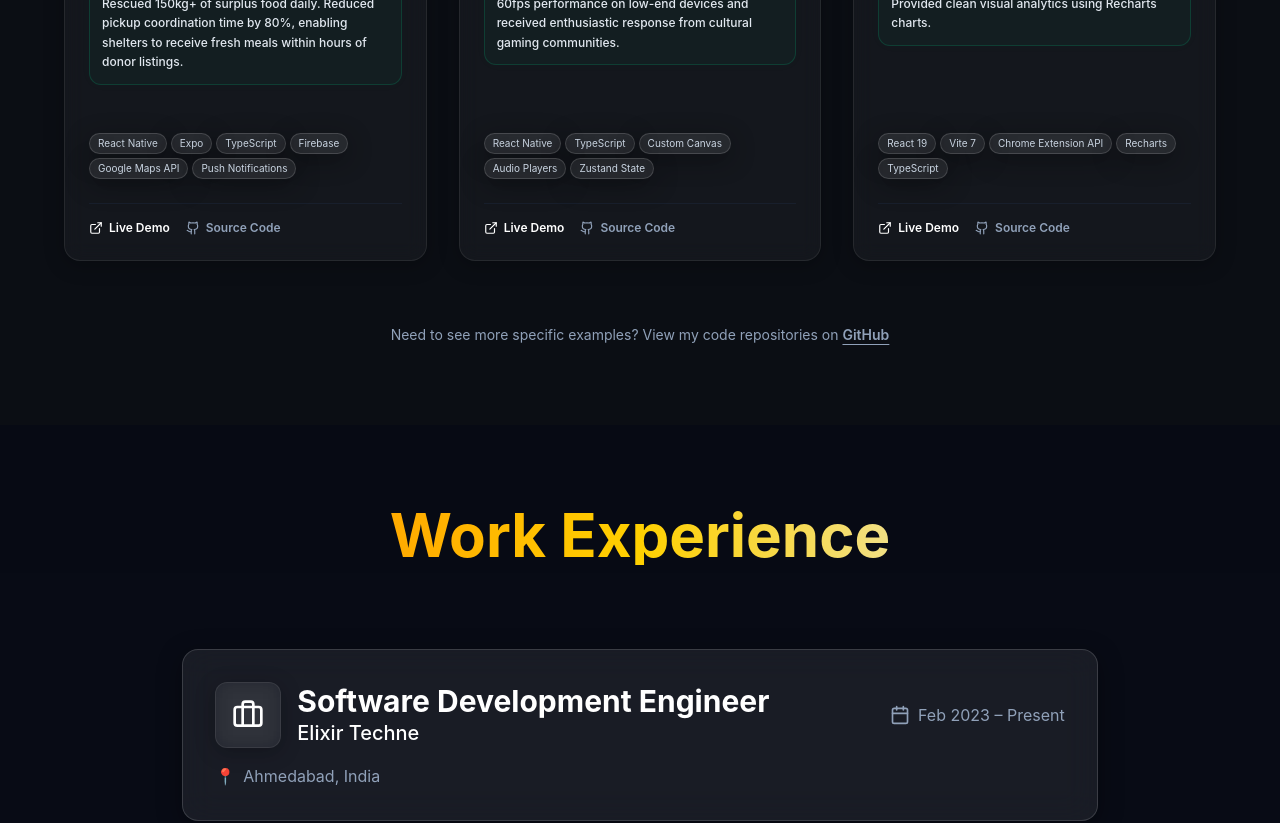
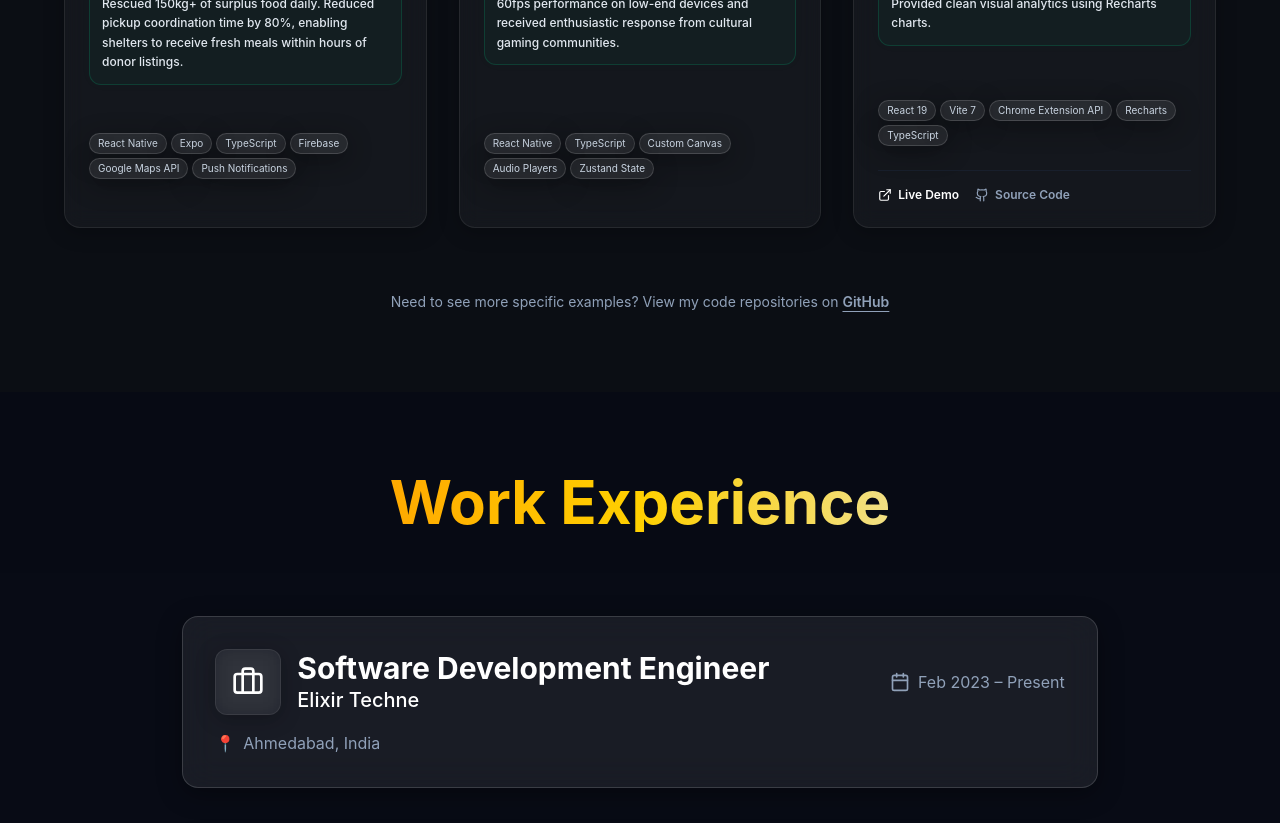
Before and after one commit to dhruv-hingol/p-portfolio, a React (Vite) app: page / in a window 1280 px wide. Shown: the part 4000-4823 px from the top of the page. Built offline with nearby package versions, Linux system fonts and the light colour scheme.

Commit message:
Fixed contact input field icon alignment.

```diff
--- a/src/components/Contact.tsx
+++ b/src/components/Contact.tsx
@@ -1,7 +1,7 @@
 import { useState } from "react";
 import { motion, AnimatePresence } from "framer-motion";
 import { useInView } from "react-intersection-observer";
-import { Mail, Phone, MapPin, Send, Linkedin, Github, CheckCircle2, Loader2, Calendar } from "lucide-react";
+import { Mail, Phone, MapPin, Send, Linkedin, Github, CheckCircle2, Loader2, MessageSquare, ChevronDown } from "lucide-react";
 
 export default function Contact() {
   const [ref, inView] = useInView({
@@ -263,12 +263,13 @@ export default function Contact() {
                         <label htmlFor="service" className="text-xs font-semibold text-slate-300 uppercase tracking-wider">
                           Service Needed
                         </label>
+                        <div className="relative">
                           <select
                             id="service"
                             name="service"
                             value={formData.service}
                             onChange={handleChange}
-                          className="w-full bg-slate-950/60 border border-slate-800/80 focus:border-primary-500 focus:outline-none rounded-xl px-4 py-3 text-sm text-white transition-all duration-300"
+                            className="w-full appearance-none bg-slate-950/60 border border-slate-800/80 focus:border-primary-500 focus:outline-none rounded-xl pl-4 pr-12 py-3 text-sm text-white transition-all duration-300"
                           >
                             <option value="Mobile App (React Native)" className="bg-slate-950">Mobile App (React Native)</option>
                             <option value="Web App (React/Next.js)" className="bg-slate-950">Web App (React/Next.js)</option>
@@ -282,6 +283,8 @@ export default function Contact() {
                             <option value="Progressive Web App (PWA)" className="bg-slate-950">Progressive Web App (PWA)</option>
                             <option value="Other" className="bg-slate-950">Other (Write Custom Service...)</option>
                           </select>
+                          <ChevronDown className="absolute right-5 top-1/2 -translate-y-1/2 w-4 h-4 text-slate-400 pointer-events-none" />
+                        </div>
                         <AnimatePresence>
                           {formData.service === "Other" && (
                             <motion.div
@@ -308,12 +311,13 @@ export default function Contact() {
                         <label htmlFor="budget" className="text-xs font-semibold text-slate-300 uppercase tracking-wider">
                           Estimated Budget Tier
                         </label>
+                        <div className="relative">
                           <select
                             id="budget"
                             name="budget"
                             value={formData.budget}
                             onChange={handleChange}
-                          className="w-full bg-slate-950/60 border border-slate-800/80 focus:border-primary-500 focus:outline-none rounded-xl px-4 py-3 text-sm text-white transition-all duration-300"
+                            className="w-full appearance-none bg-slate-950/60 border border-slate-800/80 focus:border-primary-500 focus:outline-none rounded-xl pl-4 pr-12 py-3 text-sm text-white transition-all duration-300"
                           >
                             <option value="Under $1,000" className="bg-slate-950">Under $1,000</option>
                             <option value="$1,000 - $2,500" className="bg-slate-950">$1,000 - $2,500</option>
@@ -325,6 +329,8 @@ export default function Contact() {
                             <option value="$25,000+" className="bg-slate-950">$25,000+ (Enterprise)</option>
                             <option value="Other" className="bg-slate-950">Other (Write Custom Budget...)</option>
                           </select>
+                          <ChevronDown className="absolute right-5 top-1/2 -translate-y-1/2 w-4 h-4 text-slate-400 pointer-events-none" />
+                        </div>
                         <AnimatePresence>
                           {formData.budget === "Other" && (
                             <motion.div
@@ -403,14 +409,15 @@ export default function Contact() {
                     </p>
 
                     <div className="pt-6 border-t border-slate-800/60 max-w-md mx-auto">
-                      <p className="text-xs text-slate-500 mb-4">Want to secure a slot in my calendar immediately?</p>
+                      <p className="text-xs text-slate-500 mb-4">Want to connect immediately?</p>
                       <a
-                        href="#"
-                        onClick={(e) => { e.preventDefault(); alert("Calendar booking would open here!"); }}
+                        href="https://wa.me/918735099370?text=Hi%20Dhruv%2c%20I%20just%20submitted%20a%20project%20inquiry%20on%20your%20portfolio.%20Let's%20connect!"
+                        target="_blank"
+                        rel="noopener noreferrer"
                         className="inline-flex items-center gap-2 glass-card-strong px-6 py-3 rounded-lg text-sm font-semibold text-primary-300 hover:glow-orange transition-all"
                       >
-                        <Calendar className="w-4 h-4" />
-                        <span>Book a 15-Min Discovery Call</span>
+                        <MessageSquare className="w-4 h-4 text-primary-400" />
+                        <span>Chat on WhatsApp</span>
                       </a>
                     </div>
 
--- a/src/components/Projects.tsx
+++ b/src/components/Projects.tsx
@@ -13,40 +13,62 @@ export default function Projects() {
       name: "Food For Good",
       subtitle: "Surplus Food Redistribution Platform (React Native)",
       image: "/assets/food_for_good.png",
-      challenge: "Food insecurity exists alongside massive commercial surplus food waste. Coordination between busy restaurants and local shelters is slow, manual, and offline.",
-      solution: "Engineered a high-performance cross-platform mobile app using React Native, Expo, and Firebase, featuring real-time maps and push notification sync.",
-      results: "Rescued 150kg+ of surplus food daily. Reduced pickup coordination time by 80%, enabling shelters to receive fresh meals within hours of donor listings.",
-      tech: ["React Native", "Expo", "TypeScript", "Firebase", "Google Maps API", "Push Notifications"],
+      challenge:
+        "Food insecurity exists alongside massive commercial surplus food waste. Coordination between busy restaurants and local shelters is slow, manual, and offline.",
+      solution:
+        "Engineered a high-performance cross-platform mobile app using React Native, Expo, and Firebase, featuring real-time maps and push notification sync.",
+      results:
+        "Rescued 150kg+ of surplus food daily. Reduced pickup coordination time by 80%, enabling shelters to receive fresh meals within hours of donor listings.",
+      tech: [
+        "React Native",
+        "Expo",
+        "TypeScript",
+        "Firebase",
+        "Google Maps API",
+        "Push Notifications",
+      ],
       icon: Heart,
       gradient: "from-emerald-500 to-teal-700",
-      links: {
-        live: "#",
-        github: "#",
-      },
+      links: null,
     },
     {
       name: "Kidi Makodo Chapo Chap",
       subtitle: "Traditional Folk Game App (React Native)",
       image: "/assets/gujarati_folk_game.png",
-      challenge: "Traditional board games are disappearing, lacking modern interactive digital forms that appeal to the younger generation.",
-      solution: "Developed a vibrant mobile board game using React Native Canvas. Added smooth animations, custom sound effects, local multiplayer, and digital dice rolls.",
-      results: "Digitally preserved a classic folk game. Achieved 60fps performance on low-end devices and received enthusiastic response from cultural gaming communities.",
-      tech: ["React Native", "TypeScript", "Custom Canvas", "Audio Players", "Zustand State"],
+      challenge:
+        "Traditional board games are disappearing, lacking modern interactive digital forms that appeal to the younger generation.",
+      solution:
+        "Developed a vibrant mobile board game using React Native Canvas. Added smooth animations, custom sound effects, local multiplayer, and digital dice rolls.",
+      results:
+        "Digitally preserved a classic folk game. Achieved 60fps performance on low-end devices and received enthusiastic response from cultural gaming communities.",
+      tech: [
+        "React Native",
+        "TypeScript",
+        "Custom Canvas",
+        "Audio Players",
+        "Zustand State",
+      ],
       icon: Gamepad2,
       gradient: "from-amber-500 to-orange-700",
-      links: {
-        live: "#",
-        github: "#",
-      },
+      links: null,
     },
     {
       name: "Aegis Tracker",
       subtitle: "Privacy-First Productivity Extension (React)",
       image: "/assets/aegis_tracker.png",
-      challenge: "Tracking productivity usually requires sending user browser data to external servers, violating user privacy.",
-      solution: "Created a secure Chrome Extension using React 19 and Vite with 100% local storage and smart idle detection.",
-      results: "Secured 5,000+ active users with zero data leaks. Provided clean visual analytics using Recharts charts.",
-      tech: ["React 19", "Vite 7", "Chrome Extension API", "Recharts", "TypeScript"],
+      challenge:
+        "Tracking productivity usually requires sending user browser data to external servers, violating user privacy.",
+      solution:
+        "Created a secure Chrome Extension using React 19 and Vite with 100% local storage and smart idle detection.",
+      results:
+        "Secured 5,000+ active users with zero data leaks. Provided clean visual analytics using Recharts charts.",
+      tech: [
+        "React 19",
+        "Vite 7",
+        "Chrome Extension API",
+        "Recharts",
+        "TypeScript",
+      ],
       icon: Cpu,
       gradient: "from-cyan-500 to-blue-700",
       links: {
@@ -94,7 +116,8 @@ export default function Projects() {
           </h2>
           <div className="w-24 h-1 bg-gradient-to-r from-primary-500 to-accent-500 mx-auto rounded-full" />
           <p className="text-slate-400 mt-6 text-lg max-w-xl mx-auto">
-            Real problems solved with robust frontend structures, React Native apps, and fluid user experiences.
+            Real problems solved with robust frontend structures, React Native
+            apps, and fluid user experiences.
           </p>
         </motion.div>
 
@@ -124,7 +147,9 @@ export default function Projects() {
                     <div className="absolute inset-0 bg-gradient-to-t from-slate-950 via-slate-950/20 to-transparent opacity-80" />
 
                     {/* Floating Icon */}
-                    <div className={`absolute bottom-3 right-3 p-2.5 rounded-xl glass-card-strong bg-gradient-to-br ${project.gradient} bg-opacity-20`}>
+                    <div
+                      className={`absolute bottom-3 right-3 p-2.5 rounded-xl glass-card-strong bg-gradient-to-br ${project.gradient} bg-opacity-20`}
+                    >
                       <Icon className="w-5 h-5 text-white" />
                     </div>
                   </div>
@@ -185,6 +210,7 @@ export default function Projects() {
                   </div>
 
                   {/* Links */}
+                  {project.links && (
                     <div className="flex gap-4 pt-4 border-t border-slate-800/50">
                       <a
                         href={project.links.live}
@@ -201,6 +227,7 @@ export default function Projects() {
                         <span>Source Code</span>
                       </a>
                     </div>
+                  )}
                 </div>
               </motion.div>
             );
```
Lines whose indentation alone changed are shown as unchanged.
